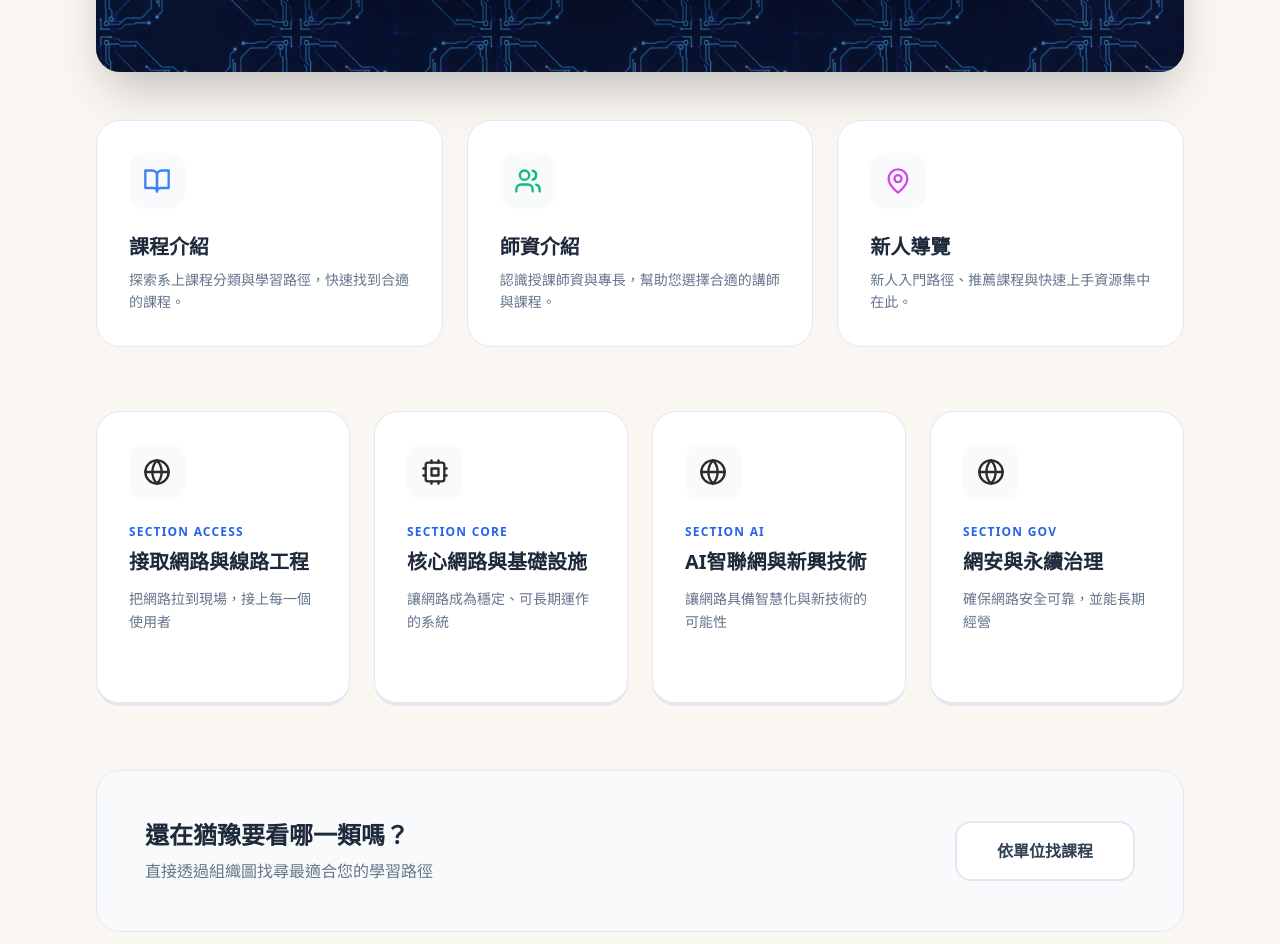
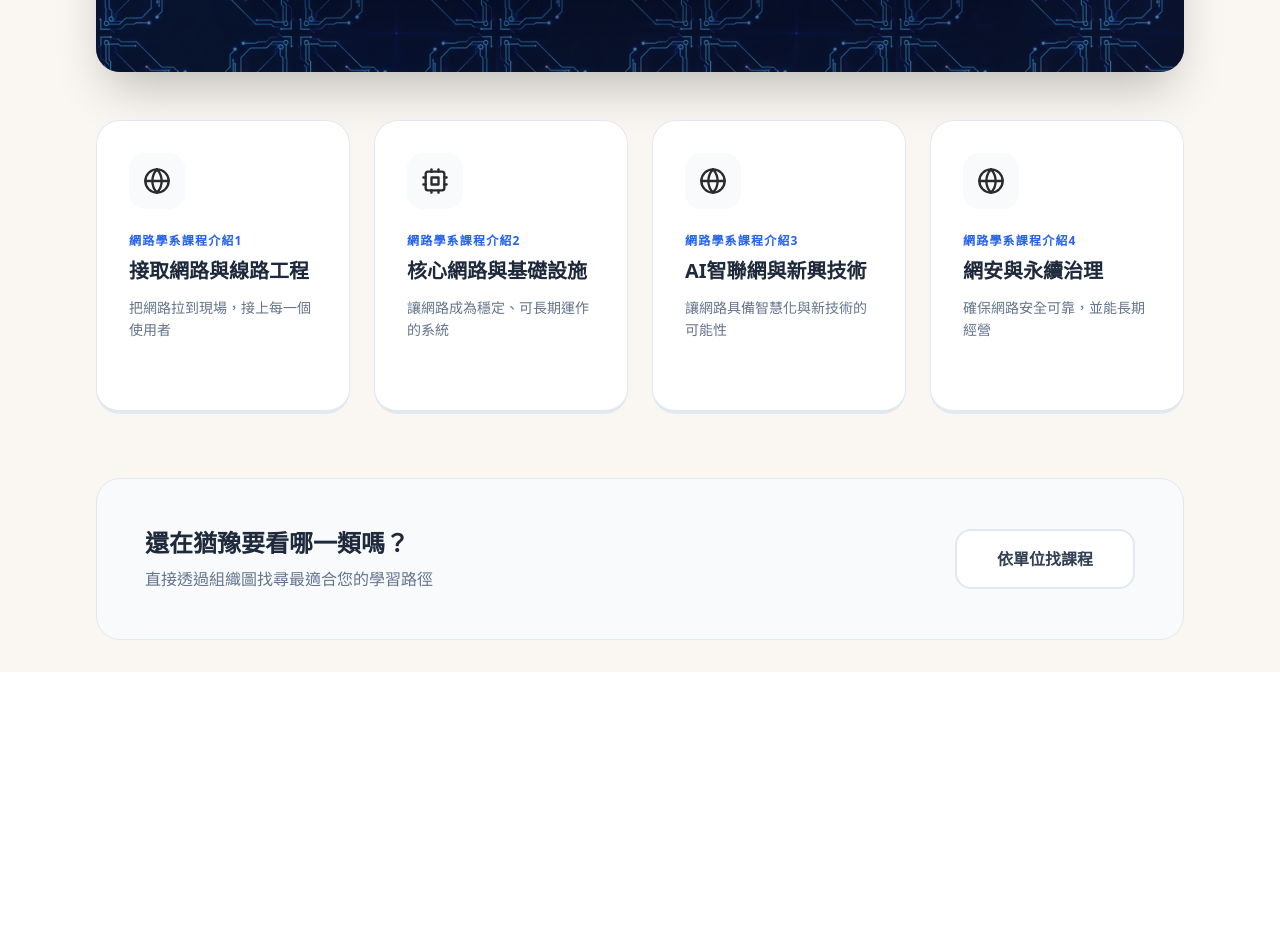
Before and after one commit to lolotw-sudo/network-dept-portal, a React (Vite) app: page /#/ in a window 1280 px wide. Shown: the part 660-1604 px from the top of the page. After the commit the page ends 1332 px from the top, so only its background shows below. Built offline with nearby package versions, Linux system fonts and the light colour scheme.

Commit message:
Update hero nav wave and image paths

```diff
--- a/src/pages/Home.tsx
+++ b/src/pages/Home.tsx
@@ -101,45 +101,9 @@ const Home = () => {
         </div>
       </div>
 
-        {/* 三大快速導覽：課程介紹 / 師資介紹 / 新人導覽 */}
-        <div className="grid grid-cols-1 md:grid-cols-3 gap-6 mb-16">
-          <Link
-            to="/categories"
-            className="group relative overflow-hidden bg-white border border-slate-200 p-8 rounded-3xl transition-all duration-500 hover:shadow-2xl hover:shadow-blue-500/10 hover:-translate-y-2"
-          >
-            <div className="w-14 h-14 bg-slate-50 rounded-2xl flex items-center justify-center mb-6">
-              <BookOpen className="w-7 h-7 text-blue-500" />
-            </div>
-            <h3 className="text-xl font-bold mb-2 text-slate-800">課程介紹</h3>
-            <p className="text-slate-500 text-sm leading-relaxed">探索系上課程分類與學習路徑，快速找到合適的課程。</p>
-          </Link>
-
-          <Link
-            to="/guide/org"
-            className="group relative overflow-hidden bg-white border border-slate-200 p-8 rounded-3xl transition-all duration-500 hover:shadow-2xl hover:shadow-emerald-500/10 hover:-translate-y-2"
-          >
-            <div className="w-14 h-14 bg-slate-50 rounded-2xl flex items-center justify-center mb-6">
-              <Users className="w-7 h-7 text-emerald-500" />
-            </div>
-            <h3 className="text-xl font-bold mb-2 text-slate-800">師資介紹</h3>
-            <p className="text-slate-500 text-sm leading-relaxed">認識授課師資與專長，幫助您選擇合適的講師與課程。</p>
-          </Link>
-
-          <Link
-            to="/guide/newbie"
-            className="group relative overflow-hidden bg-white border border-slate-200 p-8 rounded-3xl transition-all duration-500 hover:shadow-2xl hover:shadow-fuchsia-500/10 hover:-translate-y-2"
-          >
-            <div className="w-14 h-14 bg-slate-50 rounded-2xl flex items-center justify-center mb-6">
-              <MapPin className="w-7 h-7 text-fuchsia-500" />
-            </div>
-            <h3 className="text-xl font-bold mb-2 text-slate-800">新人導覽</h3>
-            <p className="text-slate-500 text-sm leading-relaxed">新人入門路徑、推薦課程與快速上手資源集中在此。</p>
-          </Link>
-        </div>
-
       {/* 四大分類區 - 加入滑鼠互動放大效果 */}
-      <div className="grid grid-cols-1 md:grid-cols-2 lg:grid-cols-4 gap-6 mb-16">
-        {CATEGORIES.map((cat) => {
+        <div className="grid grid-cols-1 md:grid-cols-2 lg:grid-cols-4 gap-6 mb-16">
+        {CATEGORIES.map((cat, idx) => {
           const IconComponent = ICON_MAP[cat.id] || Globe;
           return (
             <Link
@@ -156,7 +120,7 @@ const Home = () => {
                 </div>
 
                 <div className="text-blue-600 font-bold text-xs mb-2 tracking-widest uppercase">
-                  SECTION {cat.id}
+                  網路學系課程介紹{idx + 1}
                 </div>
                 <h3 className="text-xl font-bold mb-3 text-slate-800">{cat.title}</h3>
                 <p className="text-slate-500 text-sm leading-relaxed mb-4">
--- a/src/pages/NewbieGuide.tsx
+++ b/src/pages/NewbieGuide.tsx
@@ -56,7 +56,7 @@ const NewbieGuide = () => {
             </span>
           </div>
           <img
-            src="/images/eip_portal.png"
+            src={`${import.meta.env.BASE_URL}images/eip_portal.png`}
             alt="EIP 入口選單"
             className="w-full h-auto transition-transform duration-500 group-hover:scale-105"
           />
@@ -76,7 +76,7 @@ const NewbieGuide = () => {
             </span>
           </div>
           <img
-            src="/images/tis_home.png"
+            src={`${import.meta.env.BASE_URL}images/tis_home.png`}
             alt="培訓系統首頁"
             className="w-full h-auto"
           />
```
